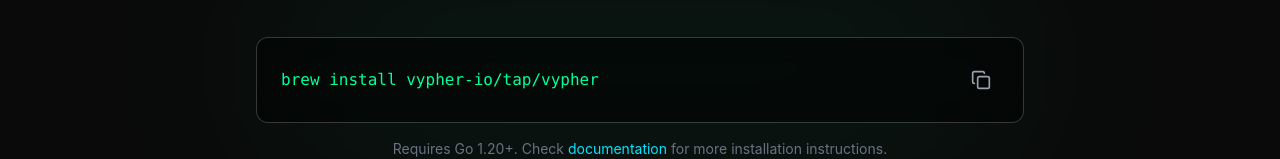
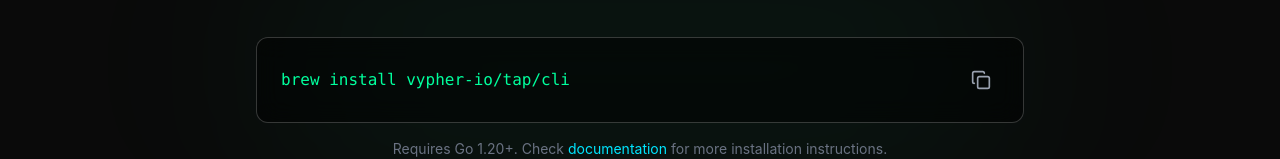
Before and after one commit to vypher-io/website, a React (Vite) app: page / in a window 1280 px wide. Shown: the part 2821-2980 px from the top of the page. Built offline with nearby package versions, Linux system fonts and the light colour scheme.

Commit message:
Update Homebrew install command
Change the install command in Installation.jsx from "brew install vypher-io/tap/vypher" to "brew install vypher-io/tap/cli" so the displayed and copied Homebrew command matches the renamed/updated formula. No other behavior changes.

```diff
--- a/src/components/Installation.jsx
+++ b/src/components/Installation.jsx
@@ -4,7 +4,7 @@ import { useState } from 'react';
 
 export default function Installation() {
     const [copied, setCopied] = useState(false);
-    const command = "brew install vypher-io/tap/vypher";
+    const command = "brew install vypher-io/tap/cli";
 
     const handleCopy = () => {
         navigator.clipboard.writeText(command);
```
